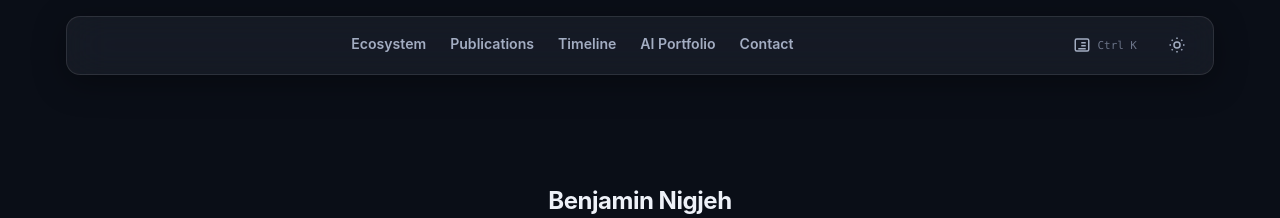
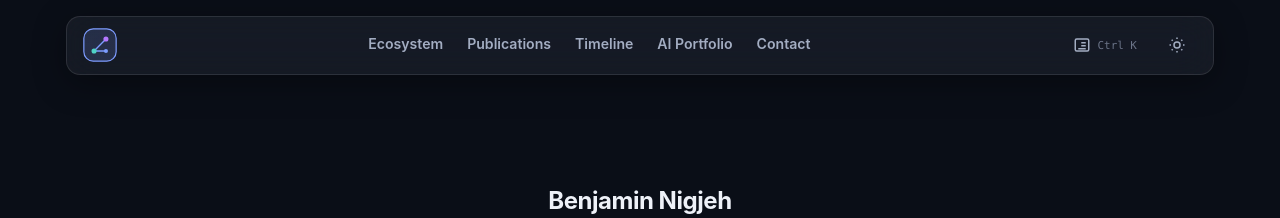
Before and after one commit to benjaminnigjeh/benjaminnigjeh.github.io, a Jekyll site: the page built from cv.html, in a window 1280 px wide. Shown: the top 218 px of the page. Built offline with Jekyll 4.4.1, drawn with Linux system fonts in a browser that asks for light colours.

Commit message:
Replace text brand mark with a home-link logo icon

```diff
--- a/_sass/_nav.scss
+++ b/_sass/_nav.scss
@@ -12,13 +12,22 @@
 }
 
 .brand {
-  font-weight: 800;
-  font-size: 1.05rem;
-  color: var(--text-primary);
-  letter-spacing: -0.02em;
+  display: inline-flex;
+  align-items: center;
+  line-height: 0;
+  flex-shrink: 0;
 }
 
-.brand-dot { color: var(--accent); }
+.brand-mark {
+  width: 34px;
+  height: 34px;
+  transition: transform 0.25s var(--ease-out);
+}
+
+.brand:hover .brand-mark,
+.brand:focus-visible .brand-mark {
+  transform: scale(1.08);
+}
 
 .primary-nav {
   display: flex;
```
